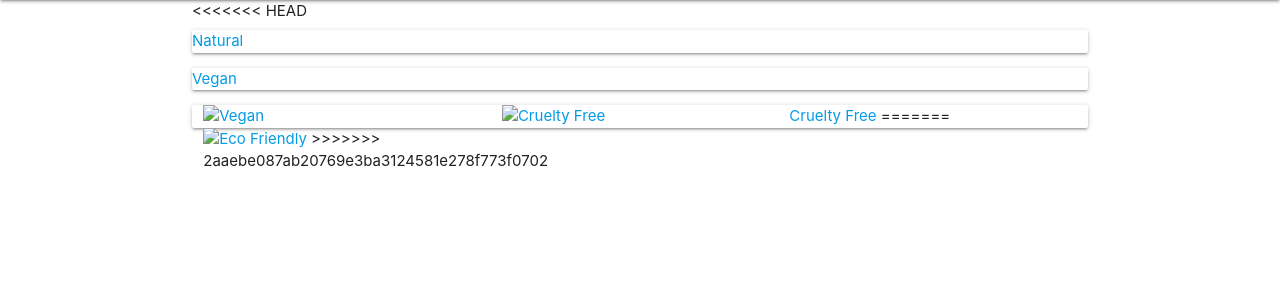
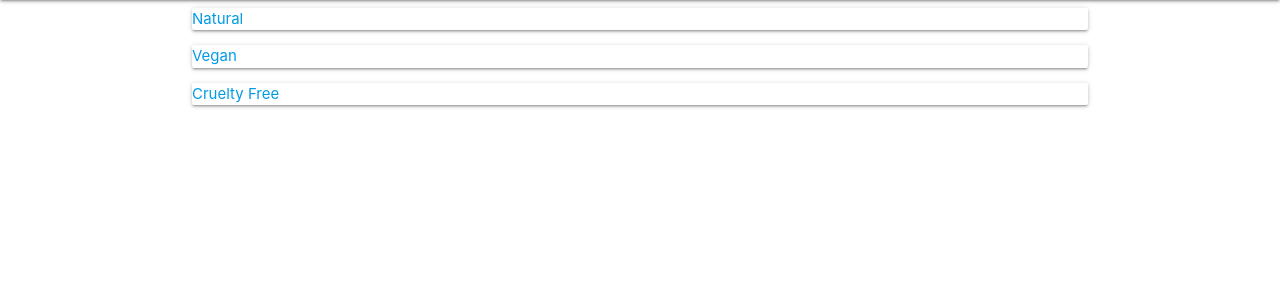
Before and after one commit to samanthaefran/palettable, a Django app: page / in a window 1280 px wide. Shown: the part 64-364 px from the top of the page. Run offline with Django 4.2, Linux system fonts and the light colour scheme.

Commit message:
fixes home.html

```diff
--- a/main_app/templates/home.html
+++ b/main_app/templates/home.html
@@ -2,7 +2,6 @@
 
 {% block content %}
 <div class="row">
-<<<<<<< HEAD
     <div class="card">
         <a href="/products/natural">Natural</a>
     </div>
@@ -11,16 +10,6 @@
     </div>
     <div class="card">
         <a href="/products/cruelty-free">Cruelty Free</a>
-=======
-    <div class="col s4">
-        <a href="{% url 'products_index'%}"><img src="" alt="Vegan"></a>
-    </div>
-    <div class="col s4">
-        <a href="{% url 'products_index'%}"><img src="" alt="Cruelty Free"></a>
-    </div>
-    <div class="col s4">
-        <a href="{% url 'products_index'%}"><img src="" alt="Eco Friendly"></a>
->>>>>>> 2aaebe087ab20769e3ba3124581e278f773f0702
     </div>
 </div>
 {% endblock %}
```
